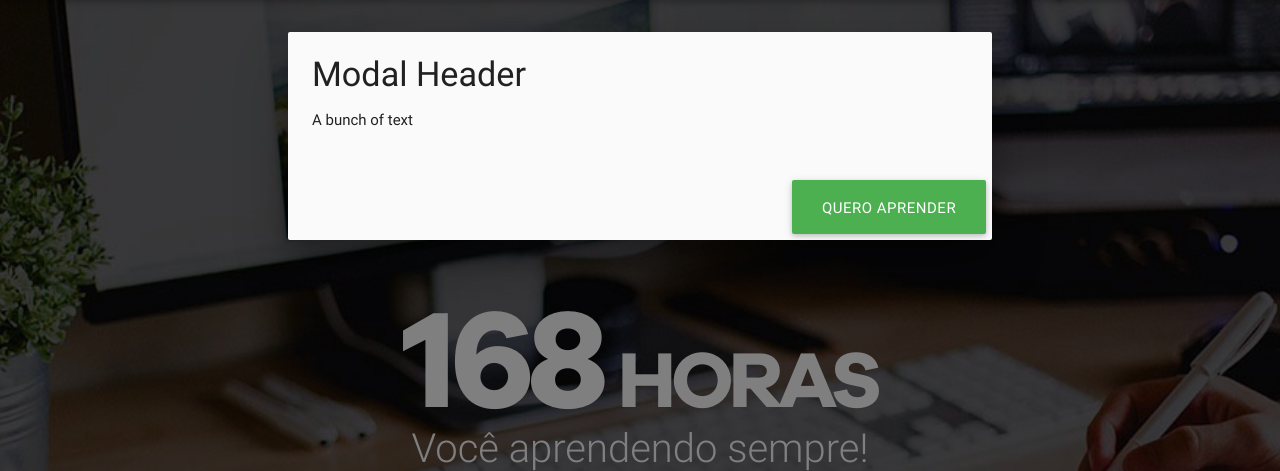
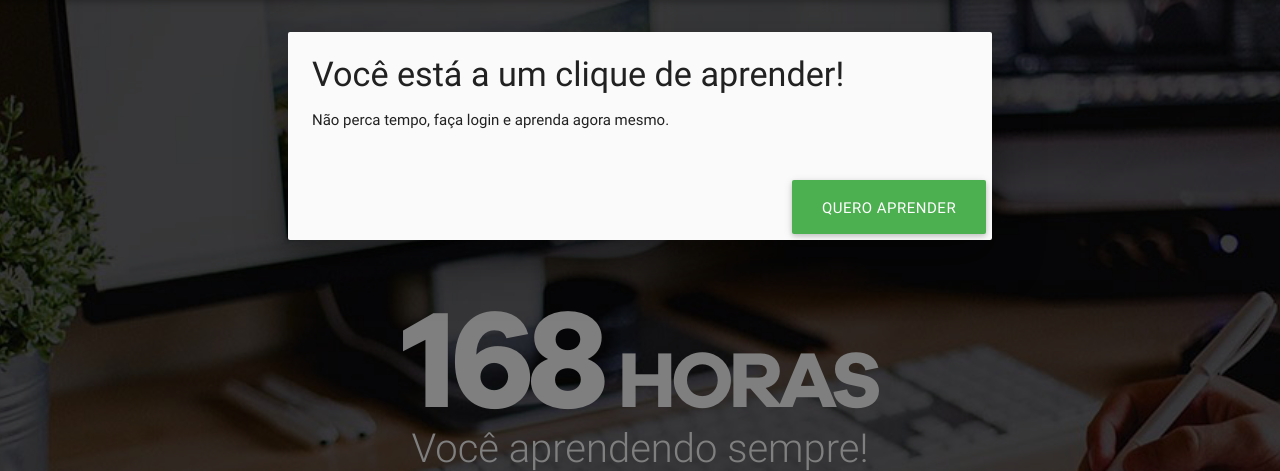
Before and after one commit to luanfonceca/168horas, a Django app: template core/templates/index.html in a window 1280 px wide. Shown: the part 64-535 px from the top of the page. Run offline with Django 3.2, Linux system fonts and the light colour scheme; the template is opened without the code that fills it, so the values that code supplies are empty; parts of the project's set-up code (start-up, migrations or seed data) failed here and were passed over; some libraries are stand-ins or nearby versions.

Commit message:
Add title and text in the login modal.

```diff
--- a/core/templates/base.html
+++ b/core/templates/base.html
@@ -98,8 +98,8 @@
     {% if not request.user.is_authenticated and not index_page %}
       <div id="force-login-modal" class="modal">
         <div class="modal-content">
-          <h4>Modal Header</h4>
-          <p>A bunch of text</p>
+          <h4>Você está a um clique de aprender!</h4>
+          <p>Não perca tempo, faça login e aprenda agora mesmo.</p>
         </div>
         <div class="modal-footer">
           {% include "includes/login_button.html" %}
```
